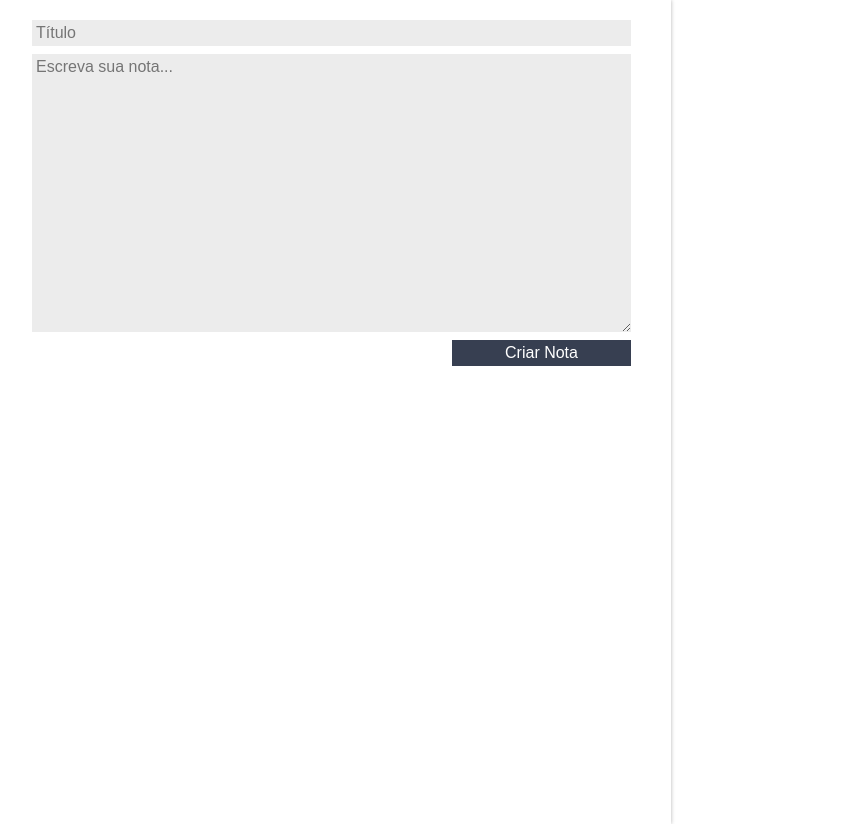
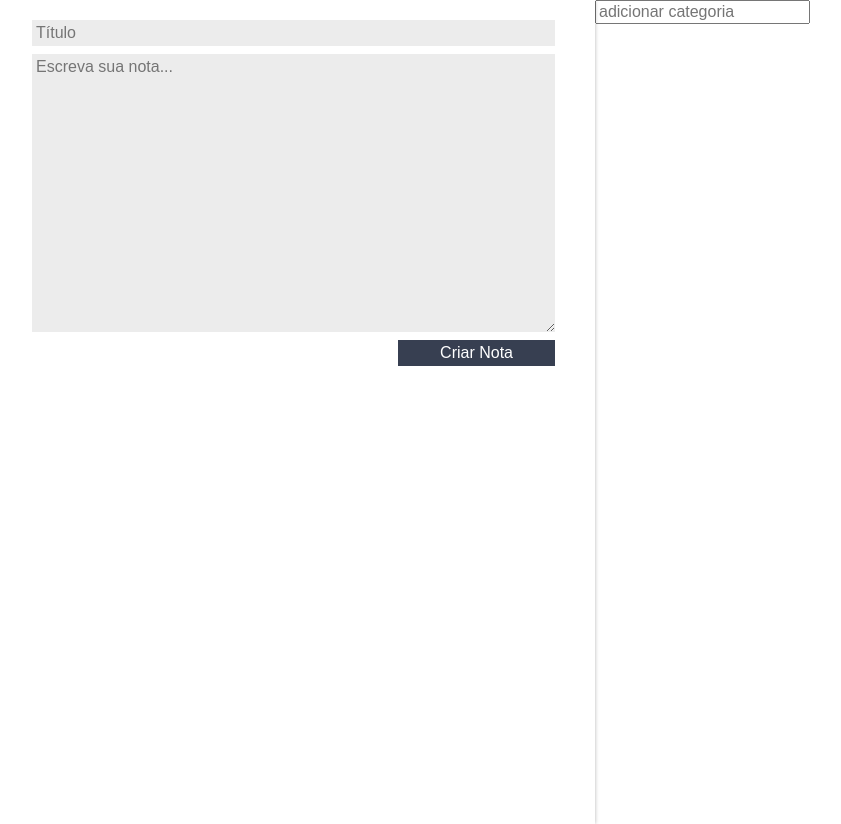
Before and after one commit to s-apps/react-alura, a React (Create React App) app in the folder ceep/: page / in a window 1280 px wide. Shown: the whole page, without its empty margins (8-849 px from the left). Built offline with nearby package versions, Linux system fonts and the light colour scheme.

Commit message:
feat: stateless e statefull

```diff
--- a/ceep/src/App.js
+++ b/ceep/src/App.js
@@ -1,5 +1,6 @@
 import React, { Component } from "react";
 import ListaDeNotas from "./components/ListaDeNotas";
+import ListaDeCategorias from "./components/ListaDeCategorias";
 import FormularioCadastro from "./components/FormularioCadastro";
 import "./assets/App.css";
 import './assets/index.css';
@@ -9,7 +10,8 @@ class App extends Component {
   constructor() {
     super();
     this.state = {
-      notas: []
+      notas: [],
+      categorias: []
     };
   }
 
@@ -27,11 +29,20 @@ class App extends Component {
     this.setState({notas:arrayNotas})
   }
 
+  adicionarCategoria(nomeCategoria) {
+    const novoArrayCategorias = [...this.state.categorias, nomeCategoria];
+    const novoEstado = {...this.state, categorias: novoArrayCategorias};
+    this.setState(novoEstado);
+  }
+
   render() {
     return (
       <section className="conteudo">
         <FormularioCadastro criarNota={this.criarNota.bind(this)} />
-        <ListaDeNotas notas={this.state.notas} apagarNota={this.deletarNota.bind(this)} />
+        <main className="conteudo-principal">
+          <ListaDeCategorias categorias={this.state.categorias} adicionarCategoria={this.adicionarCategoria.bind(this)} />
+          <ListaDeNotas notas={this.state.notas} apagarNota={this.deletarNota.bind(this)} />
+        </main>
       </section>
     );
   }
--- a/ceep/src/assets/App.css
+++ b/ceep/src/assets/App.css
@@ -1,5 +1,9 @@
 .conteudo {
   display: flex;
+}
+
+.conteudo-principal {
+  flex-grow: 3;
 }
 
 :root {
--- /dev/null
+++ b/ceep/src/components/ListaDeCategorias/ListaDeCategorias.jsx
@@ -0,0 +1,30 @@
+import React, { Component } from "react";
+
+class ListaDeCategorias extends Component {
+    state = {};
+
+    _handleEventoInput(e) {
+        if(e.key === "Enter") {
+            let valorCategoria = e.target.value;
+            this.props.adicionarCategoria(valorCategoria);
+        }
+    }
+
+
+    render() {
+        return (
+            <section className="lista-categorias">
+                <ul className="lista-categorias_lista">
+                    {this.props.categorias.map((categoria, index) => {
+                        return (
+                            <li className="lista-categorias_item" key={index}>{ categoria }</li>
+                        );
+                    })}
+                </ul>
+                <input type="text" className="lista-categorias_input" placeholder="adicionar categoria" onKeyUp={this._handleEventoInput.bind(this)}/>
+            </section>
+        );
+    }
+}
+
+export default ListaDeCategorias;
--- /dev/null
+++ b/ceep/src/components/ListaDeCategorias/index.js
@@ -0,0 +1,2 @@
+import ListaDeCategorias from './ListaDeCategorias';
+export default ListaDeCategorias;
```
